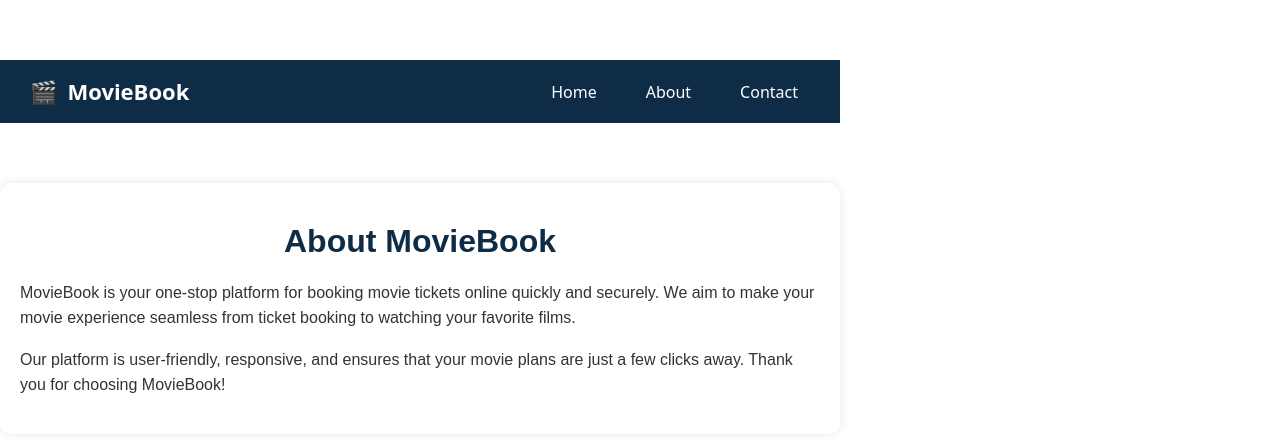
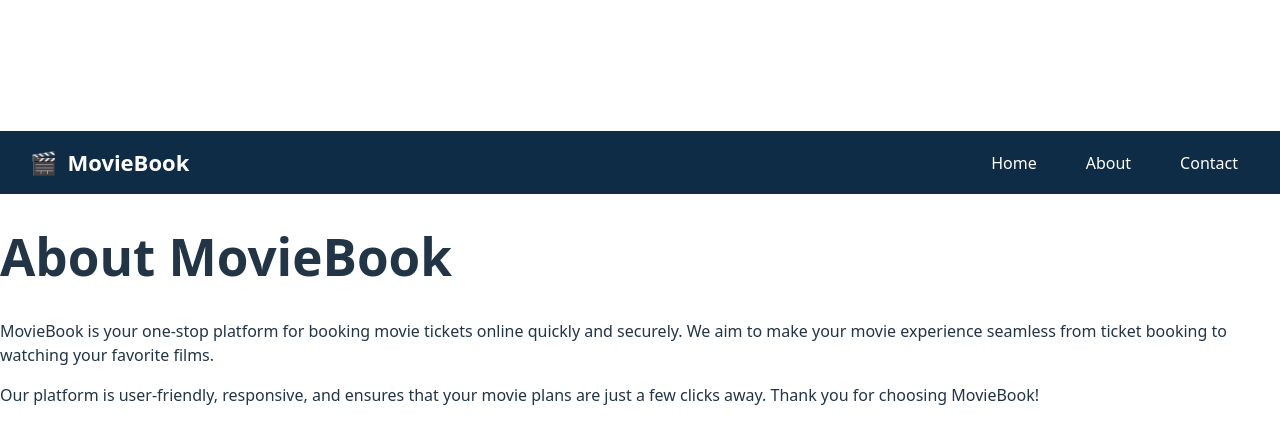
Before and after one commit to Krishna123-web-crypto/MoviesProject, a React (Vite) app: page /About in a window 1280 px wide. Shown: the part 123-566 px from the top of the page. Built offline with nearby package versions, Linux system fonts and the light colour scheme.

Commit message:
changed about.jsx

```diff
--- a/src/Components/About.jsx
+++ b/src/Components/About.jsx
@@ -2,7 +2,7 @@ import React from "react";
 import "../assets/About.css";
 export default function About() {
   return (
-    <div className="about-container">
+    <div>
       <h1>About MovieBook</h1>
       <p>
         MovieBook is your one-stop platform for booking movie tickets online quickly and securely.
--- a/src/Components/Contact.jsx
+++ b/src/Components/Contact.jsx
@@ -7,7 +7,7 @@ export default function Contact() {
     setIsSubmitted(true);
   };
   return (
-    <div className="contact-container">
+    <div>
       <h1>Contact Us</h1>
 
       {isSubmitted ? (
```
